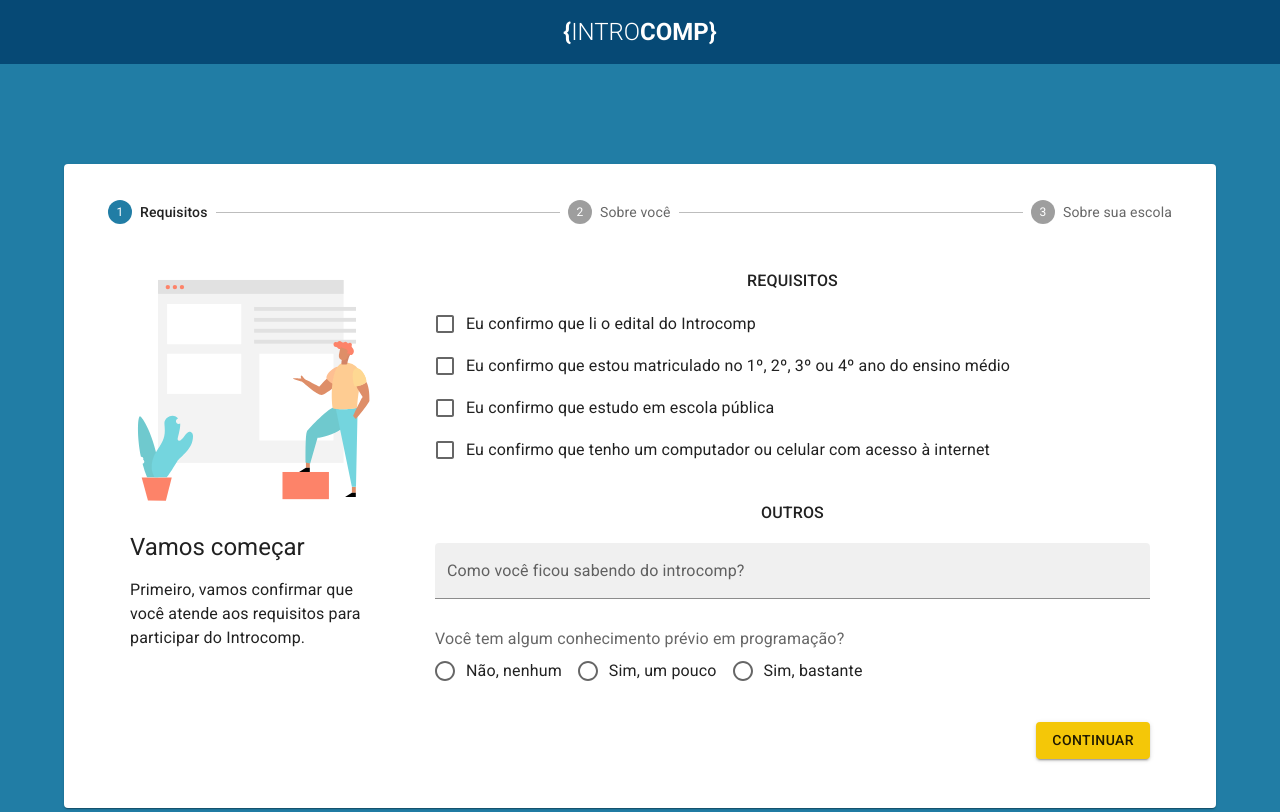
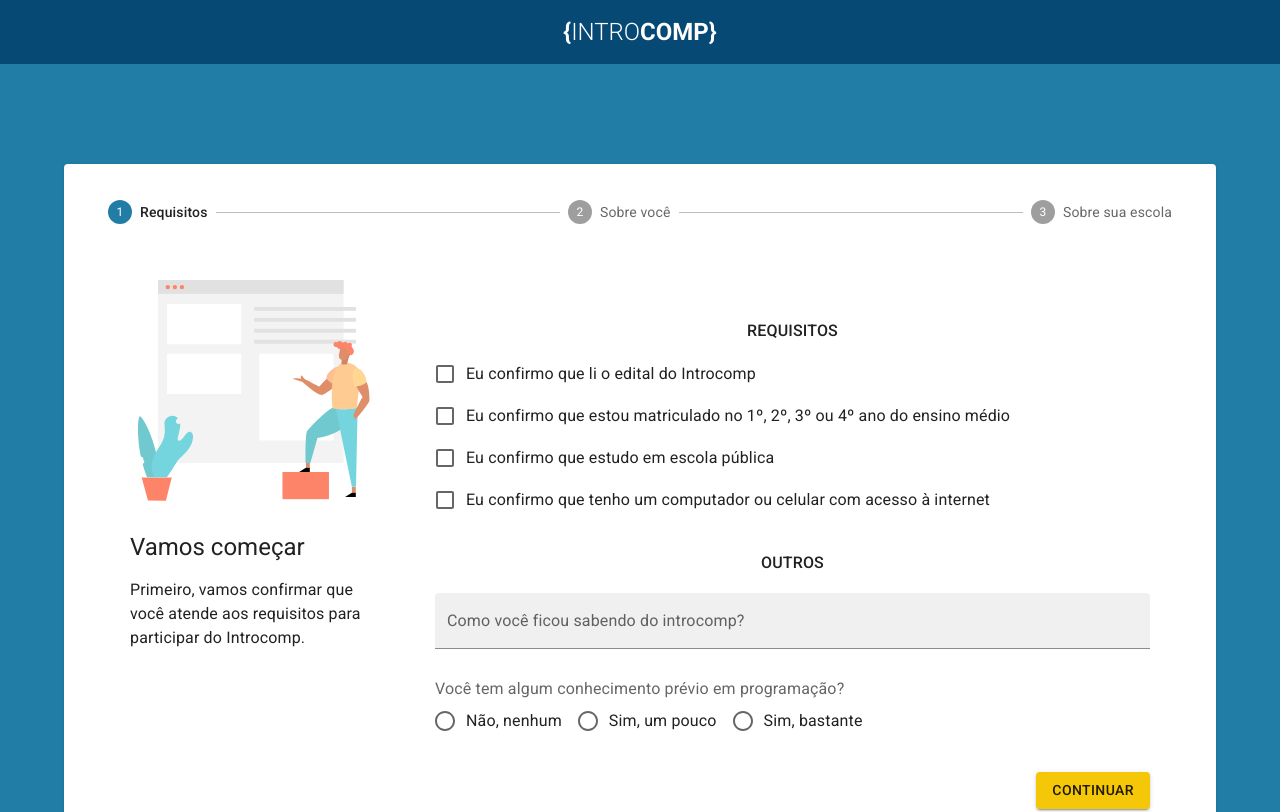
Before and after one commit to feumpi/introinscricao, a Next.js app: page /enroll in a window 1280 px wide. Shown: the top 812 px of the page. Built offline with nearby package versions, Linux system fonts and the light colour scheme.

Commit message:
Adjust StepLayout for narrow screens

```diff
--- a/components/StepLayout.js
+++ b/components/StepLayout.js
@@ -9,18 +9,41 @@ const StepLayout = ({ children }) => {
     <>
       <Box
         sx={{
-          paddingX: "50px",
+          paddingX: {
+            md: "50px",
+            xs: "10px",
+          },
           paddingY: "25px",
           display: "grid",
-          gridTemplateColumns: "1fr 1fr 1fr 1fr",
-          gridTemplateAreas: `
+          gridTemplateColumns: {
+            md: "1fr 1fr 1fr 1fr",
+            xs: "1fr",
+          },
+          gridTemplateAreas: {
+            md: `
             "instructions content content content"
           `,
+            xs: `
+          "instructions"
+          "content"
+        `,
+          },
         }}
       >
         <Box sx={{ gridArea: "instructions" }}>{childrenArray[0]}</Box>
 
-        <Box sx={{ gridArea: "content", paddingLeft: "50px" }}>
+        <Box
+          sx={{
+            gridArea: "content",
+            paddingLeft: {
+              md: "50px",
+              xs: 0,
+            },
+            marginTop: {
+              xs: "50px",
+            },
+          }}
+        >
           {childrenArray[1]}
         </Box>
       </Box>
```
